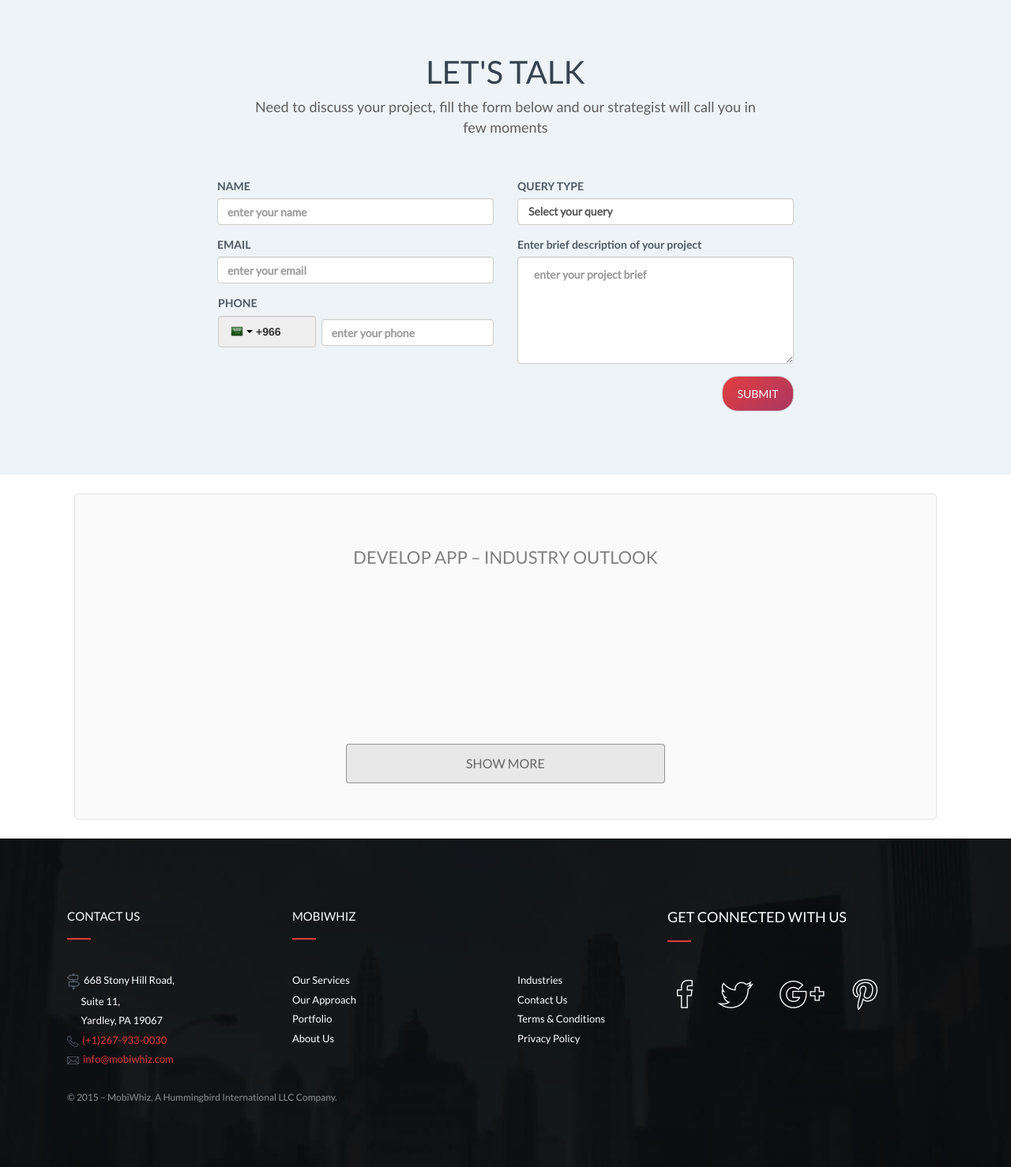
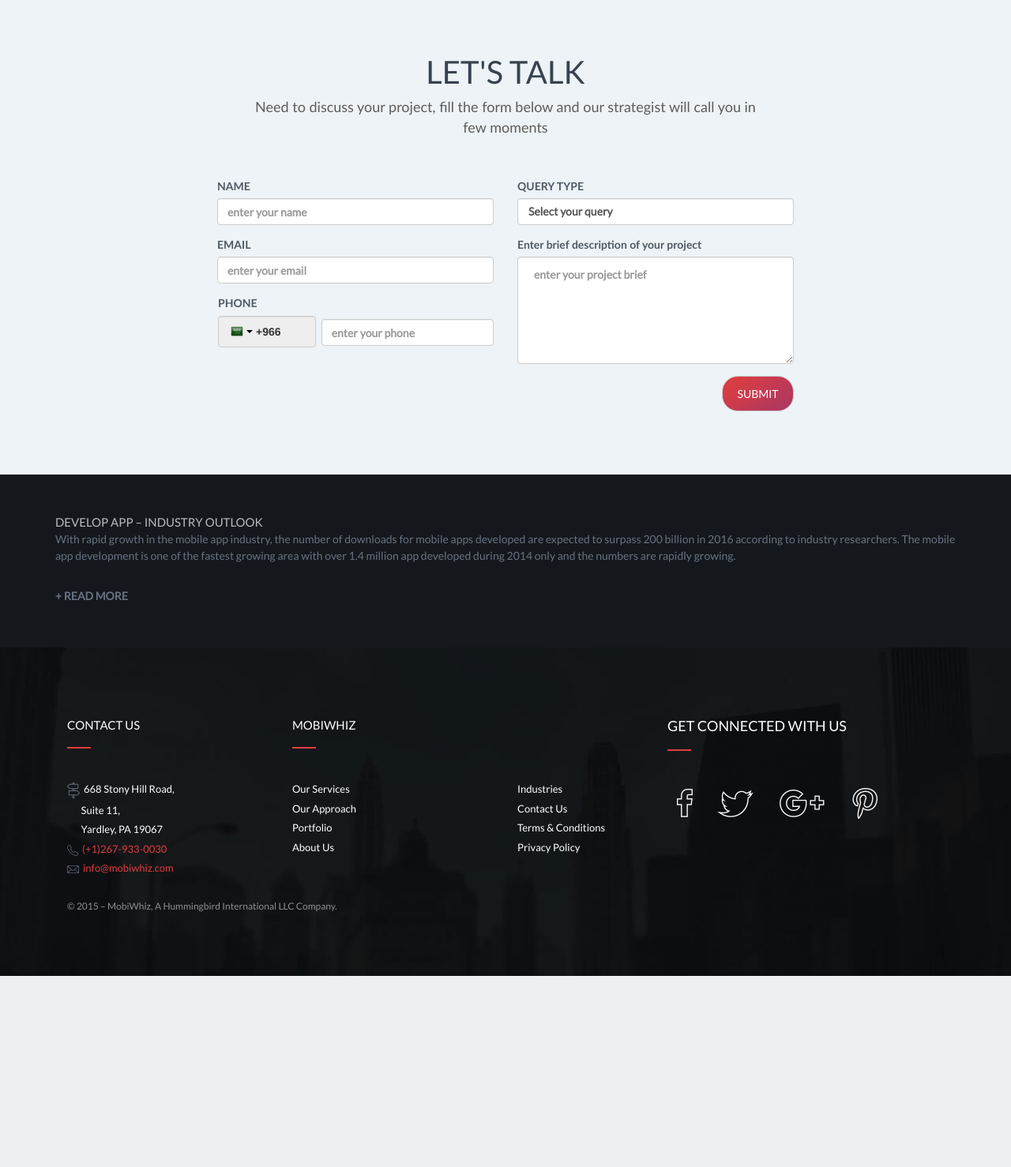
Before and after one commit to MobiWhizDev/Website, a PHP site: page / in a window 1280 px wide. Shown: the part 3022-4500 px from the top of the page at 79% size. After the commit the page ends 4258 px from the top, so only its background shows below. Run offline with PHP 8.4, Linux system fonts and the light colour scheme; some libraries are stand-ins or nearby versions.

Commit message:
read more functionality on home page

```diff
--- a/css/stylesheet.css
+++ b/css/stylesheet.css
@@ -445,9 +445,17 @@ label#phone2-error, label#comments-error, label#phone-footer2-error{
 
 .read-more-target {
   opacity: 0;
-  max-height: 0;
+  height: 0;
   font-size: 0;
   transition: .25s ease;
+}
+
+.read-more-target br {
+	display: none;
+}
+
+.read-more-state:checked ~ .read-more-wrap .read-more-target br {
+	display: block;
 }
 
 .read-more-state:checked ~ .read-more-wrap .read-more-target {
@@ -457,48 +465,21 @@ label#phone2-error, label#comments-error, label#phone-footer2-error{
 }
 
 .read-more-state ~ .read-more-trigger:before {
-  content: 'Show more';
+  content: '+ READ MORE';
 }
 
+
+
 .read-more-state:checked ~ .read-more-trigger:before {
-  content: 'Show less';
+  content: '- READ LESS';
 }
-
-.read-more-trigger {
-  cursor: pointer;
-    display: inline-block;
-    padding: 0 .5em;
-    color:	#666;
-    font-size: 16px;
-    line-height: 3;
-    border: 1px solid rgba(86, 86, 86, 0.58);
-    border-radius: .25em;
-    width: 40%;
-    height: 50px;
+section.more-text { background: #14181d; font-family:lato; font-size:14px; font-weight:100; color:#677280; padding: 50px 0 50px 0; }
+span.heading {
+    color: #b9babc;
     font-family: lato;
+    font-weight: 100;
+    font-size: 15px;
     text-transform: uppercase;
-    background: rgba(128, 128, 128, 0.14);
-    font-weight: 100;
-}
-.bg-text {
-    background: rgba(128, 128, 128, 0.04);
-    margin: 24px;
-    border-radius: 5px;
-    padding: 40px;
-    text-align: center;
-    color: gray;
-    font-weight: 100;
-    font-family: Lato;
-	font-size:14px;
-	border: solid 1px rgba(128, 128, 128, 0.2);
-}
-span.heading {
-    font-family: Lato;
-    font-size: 22px;
-	font-weight:100;
-    text-transform: uppercase;
-    display: block;
-    margin: 24px 0 0 0;
 }
 
 
--- a/index.php
+++ b/index.php
@@ -271,13 +271,13 @@
     </section>
     <!-- secction contact end -->
 
-    <section class="">
+    <section class="more-text">
     	<div class="container">
         	<div class="bg-text">
         		<span class="heading">Develop App – Industry Outlook</span>
                 <input type="checkbox" class="read-more-state" id="post-1" />
-                 <p class="read-more-wrap"> <span class="read-more-target"> With rapid growth in the mobile app industry, the number of downloads for mobile apps developed are expected to surpass 200 billion in 2016 according to industry researchers. The mobile app development is one of the fastest growing area with over 1.4 million app developed during 2014 only and the numbers are rapidly growing. Most of the app companies are working on android app development, iOS (iPhone and iPad) and web apps. Leading app developers are expanding their skill sets to capture the mobile apps for various industries with understanding the parameters of advertising, revenue generation, ROI and rich user experience. Most of the app companies have also shifted their focus to become a one-stop solution for startups and entrepreneurs by providing complete app development and digital marketing services. Top mobile app developers are also working on new up-coming technologies to capture the new market of hardware based apps, wearable’s, and other enterprise enabled apps. <br>
-                <span class="heading">MobiWhiz – Top App Development Company</span>
+                 <p class="read-more-wrap">  With rapid growth in the mobile app industry, the number of downloads for mobile apps developed are expected to surpass 200 billion in 2016 according to industry researchers. The mobile app development is one of the fastest growing area with over 1.4 million app developed during 2014 only and the numbers are rapidly growing.<span class="read-more-target"> Most of the app companies are working on android app development, iOS (iPhone and iPad) and web apps. Leading app developers are expanding their skill sets to capture the mobile apps for various industries with understanding the parameters of advertising, revenue generation, ROI and rich user experience. Most of the app companies have also shifted their focus to become a one-stop solution for startups and entrepreneurs by providing complete app development and digital marketing services. Top mobile app developers are also working on new up-coming technologies to capture the new market of hardware based apps, wearable’s, and other enterprise enabled apps. <br>
+                <span class="heading">MobiWhiz – Top App Development Company</span><br>
                 MobiWhiz.com was established with a vision to work on developing new ideas in the app industry and work as development partners for startups. Our app company aims to focus on the frontiers of app development for both Android apps and iOS app for both iPhone and iPad development and hence has enabled a team of designers with development wizards and app strategist gurus that work closely to create beautiful apps that brings rich user experience and are technology advanced in the market.<br>
                 <span class="heading">App Developer – Android App and iOS App Development</span>
                 As leading app developers, our services are geared towards app design and development of android apps, iOS (iPhone and iPad) app development and web apps. Our app developers have extensive experience in their respective fields and are industry certified. The app design team has some of the most prominent names with us that are known for creating remarkable app experience for app users. MobiWhiz has a separate team of app strategist that work with the design and development team to ensure that the business model of the customers is kept at the forefront of the app development.<br>
```
